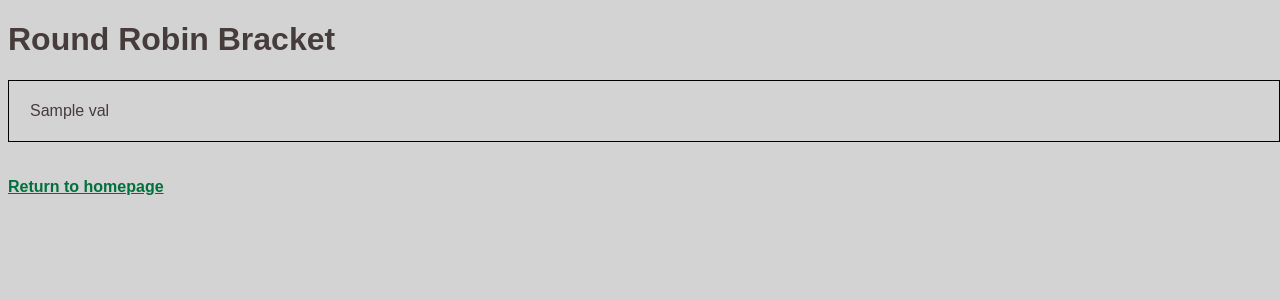
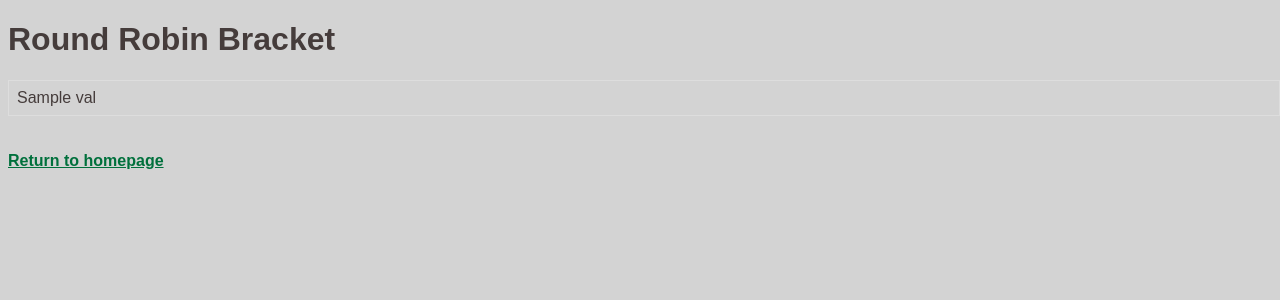
Before and after one commit to drdeford/PickleBrackets, a Flask app: template localflasktest/templates/RR.html in a window 1280 px wide. Shown: the top 300 px of the page. Run offline with Flask 2, Linux system fonts and the light colour scheme; the template is opened without the code that fills it: most values are stand-ins (such as "Sample title", 1, 10 or a date in 2020).

Commit message:
Update RR.html

```diff
--- a/localflasktest/templates/RR.html
+++ b/localflasktest/templates/RR.html
@@ -4,14 +4,31 @@
     <meta charset="UTF-8">
     <title>PickleBall Round Robin</title>
     <link rel="stylesheet" type="text/css" href="static/style.css">
-<style>
+<!--<style>
     #t01 {
   width: 100%;
       border-spacing: 5px;
 padding: 15px;
     border: 1px solid black;
 }
-    </style>
+    </style>-->
+  <style>
+table {
+  font-family: arial, sans-serif;
+  border-collapse: collapse;
+  width: 100%;
+}
+
+td, th {
+  border: 1px solid #dddddd;
+  text-align: left;
+  padding: 8px;
+}
+
+tr:nth-child(even) {
+  background-color: #dddddd;
+}
+</style>
   </head>
   <body>
 
```
